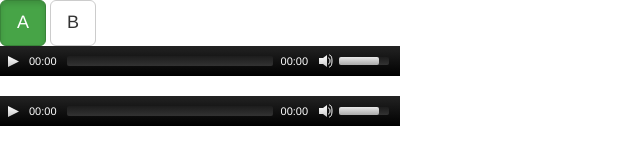
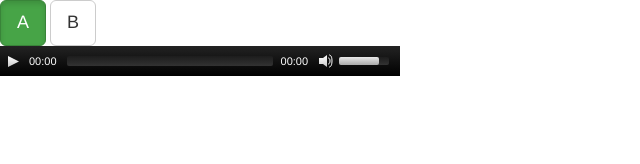
Before and after one commit to ponyfleisch/audioab, a plain HTML site: page index.html in a window 1280 px wide. Shown: the whole page, without its empty margins (0-640 px from the left). Drawn offline with nearby package versions, Linux system fonts and the light colour scheme.

Commit message:
korrektur

```diff
--- a/style.css
+++ b/style.css
@@ -1,6 +1,6 @@
 .elementwrapper{
     width: 400px;
-    height: 90px;
+    height: 30px;
     position: relative;
     overflow: hidden;
 }
```
